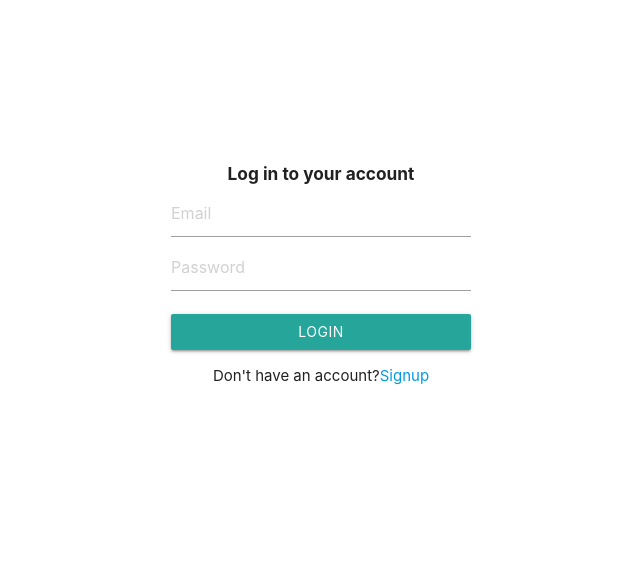
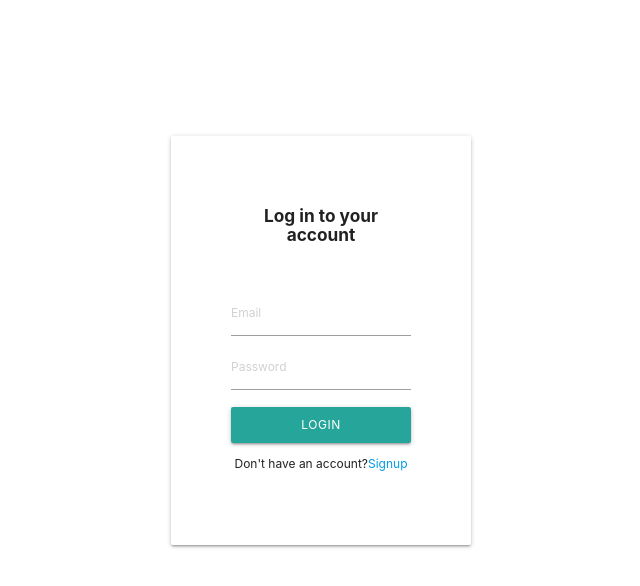
Before and after one commit to Avisa-GA/fullstacksocial, a React (Create React App) app: page / in a window 1280 px wide. Shown: the top 586 px of the page, without its empty margins (319-959 px from the left). Built offline with nearby package versions, Linux system fonts and the light colour scheme.

Commit message:
wip: css login page

```diff
--- a/src/Pages/Login.js
+++ b/src/Pages/Login.js
@@ -6,24 +6,26 @@ export default function Login() {
 
 return (
 <div className="login">
-    <h6 style={{fontWeight: "bold"}}>Log in to your account</h6>
+    <div style={{padding: "20%"}} className="card">
+    <h6 style={{fontWeight: "bold", marginBottom: "25%"}}>Log in to your account</h6>
     <form>
         <div className="email">
-            <input id="email" type="email" class="validate" placeholder="Email" />
+            <input style={{fontSize: "12px"}} id="email" type="email" class="validate" placeholder="Email" />
         </div>
         <div className="password">
-            <input id="password" type="password" class="validate" placeholder="Password" />
+            <input style={{fontSize: "12px"}} id="password" type="password" class="validate" placeholder="Password" />
         </div>
         <div className="submit">
-            <Link to="/posts" style={{width: "100%", marginTop: "5%"}} className="waves-effect waves-light btn">Login
+            <Link to="/posts" style={{width: "100%", marginTop: "5%", fontSize: "12px"}} className="waves-effect waves-light btn">Login
             </Link>
         </div>
     </form>
-    <div className="signup">
+    <div style={{fontSize: "12px"}} className="signup">
         <p>Don't have an account?
             <Link to="/signup">Signup</Link>
         </p>
     </div>
+    </div>
 </div>
 )
 }
```
